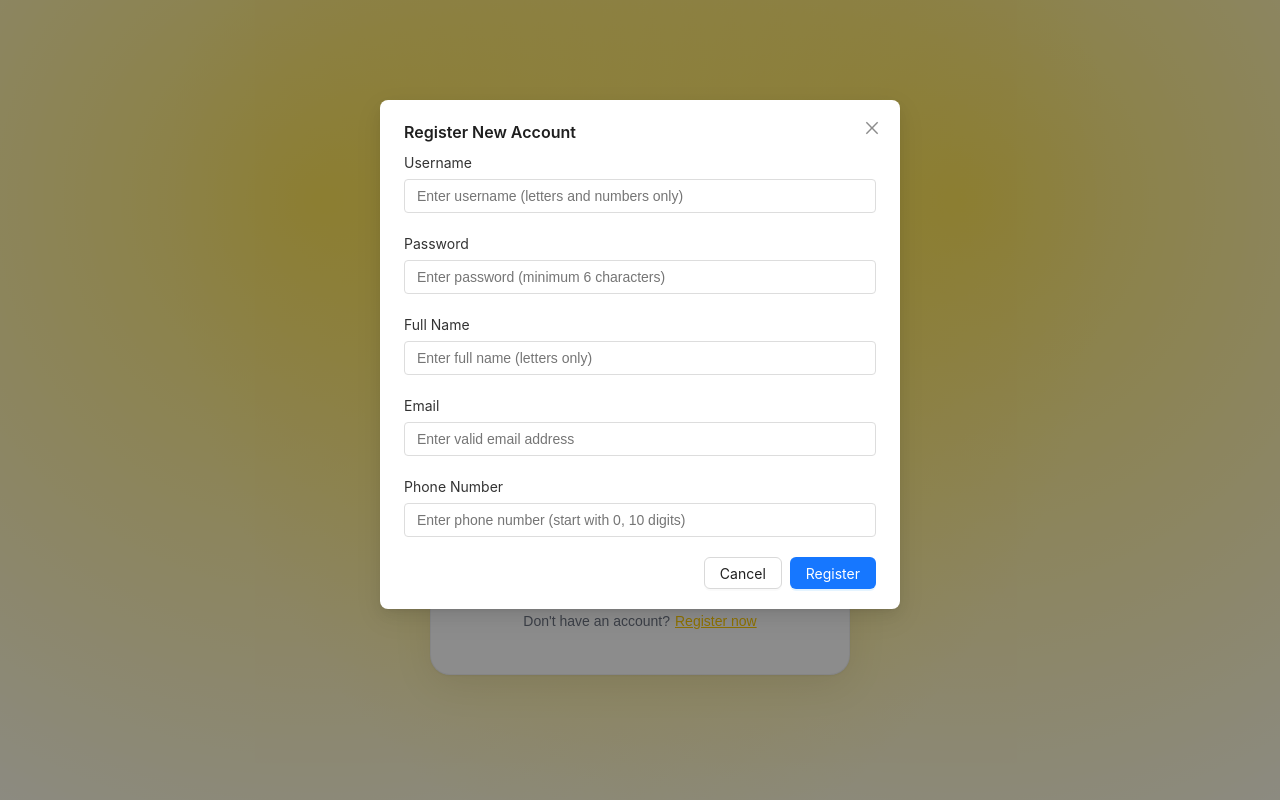
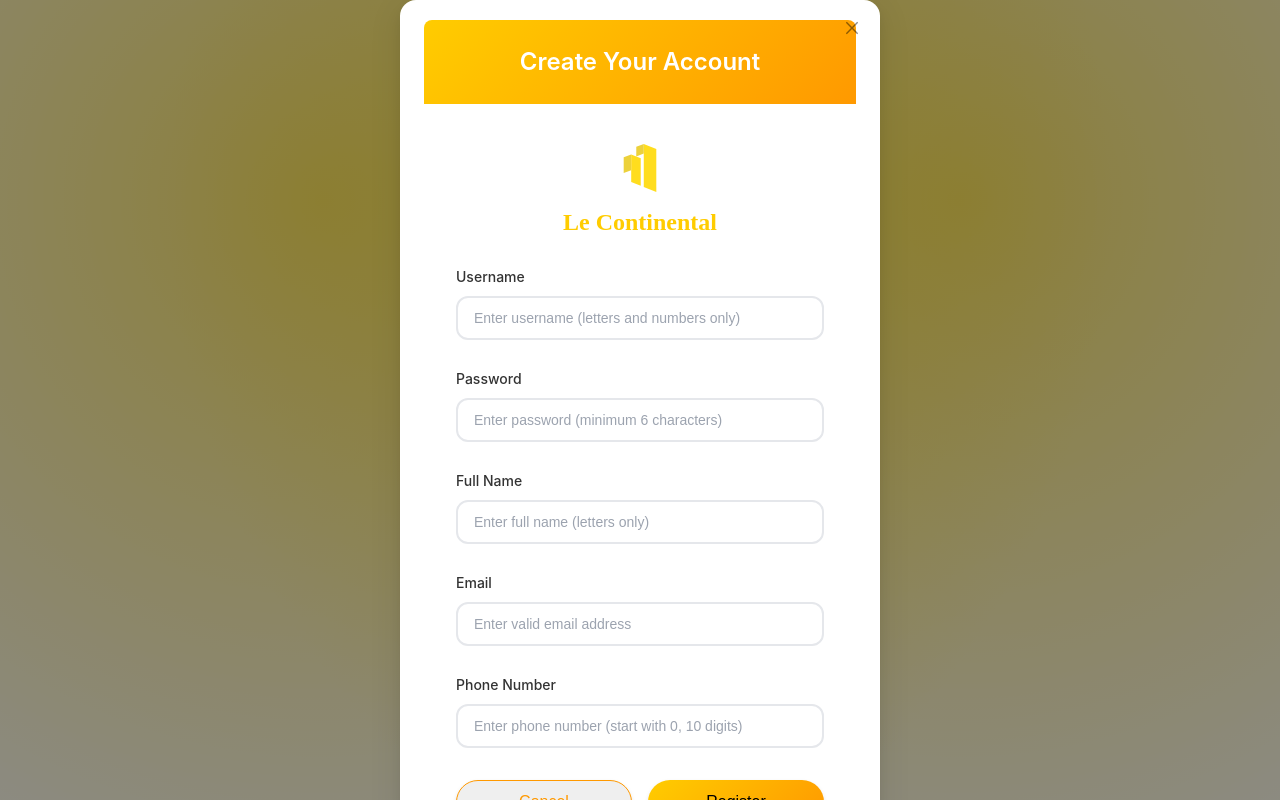
Before and after one commit to Shiengg/SE347-HotelManagement, a React (Create React App) app in the folder hotel-management/: page /login in a window 1280 px wide. Both pictures are taken after a click on the button "Register now". Built offline with nearby package versions, Linux system fonts and the light colour scheme; a web font is replaced by a local one.

Commit message:
Update RegisterModal.jsx

```diff
--- a/hotel-management/src/components/RegisterModal/RegisterModal.jsx
+++ b/hotel-management/src/components/RegisterModal/RegisterModal.jsx
@@ -1,36 +1,214 @@
 import React, { useState } from 'react';
 import styled from 'styled-components';
 import { Modal, message } from 'antd';
+import logo from '../../svg/AppLogo.svg';
+
+const ModalWrapper = styled(Modal)`
+  .ant-modal-content {
+    border-radius: 16px;
+    overflow: hidden;
+
+    @media (max-width: 480px) {
+      margin: 10px;
+      border-radius: 12px;
+    }
+  }
+
+  .ant-modal-header {
+    background: linear-gradient(135deg, #ffcc00, #ff9900);
+    padding: 24px;
+    border-bottom: none;
+
+    @media (max-width: 480px) {
+      padding: 16px;
+    }
+  }
+
+  .ant-modal-title {
+    color: white !important;
+    font-size: 24px !important;
+    text-align: center;
+    margin: 0;
+
+    @media (max-width: 480px) {
+      font-size: 20px !important;
+    }
+  }
+
+  .ant-modal-body {
+    padding: 32px;
+
+    @media (max-width: 480px) {
+      padding: 20px;
+    }
+  }
+
+  .ant-modal-footer {
+    border-top: none;
+    padding: 16px 32px 32px;
+
+    @media (max-width: 480px) {
+      padding: 16px 20px 20px;
+    }
+  }
+
+  .ant-btn {
+    border-radius: 25px;
+    transition: all 0.3s ease;
+    box-shadow: 0 2px 4px rgba(0, 0, 0, 0.1);
+
+    &:active {
+      transform: translateY(1px);
+    }
+  }
+
+  .ant-btn-primary {
+    background: linear-gradient(135deg, #ffcc00, #ff9900);
+    border: none;
+    height: 44px;
+    width: 100%;
+    font-size: 16px;
+    font-weight: 500;
+
+    &:hover {
+      background: linear-gradient(135deg, #ffcc00, #ff6600);
+      transform: translateY(-1px);
+      box-shadow: 0 4px 8px rgba(255, 153, 0, 0.2);
+    }
+
+    @media (max-width: 480px) {
+      height: 40px;
+      font-size: 15px;
+    }
+  }
+
+  .ant-btn-default {
+    border: 1px solid #ff9900;
+    color: #ff9900;
+    height: 44px;
+    width: 100%;
+    font-size: 16px;
+    font-weight: 500;
+
+    &:hover {
+      color: #ff6600;
+      border-color: #ff6600;
+      background: rgba(255, 153, 0, 0.05);
+    }
+
+    @media (max-width: 480px) {
+      height: 40px;
+      font-size: 15px;
+    }
+  }
+`;
+
+const LogoWrapper = styled.div`
+  display: flex;
+  flex-direction: column;
+  align-items: center;
+  margin-bottom: 24px;
+
+  img {
+    width: 48px;
+    height: 48px;
+    margin-bottom: 12px;
+
+    @media (max-width: 480px) {
+      width: 40px;
+      height: 40px;
+      margin-bottom: 8px;
+    }
+  }
+
+  h3 {
+    color: #ffcc00;
+    font-family: 'Times New Roman', serif;
+    font-size: 24px;
+    font-weight: bold;
+    margin: 0;
+
+    @media (max-width: 480px) {
+      font-size: 20px;
+    }
+  }
+`;
 
 const FormGroup = styled.div`
-  margin-bottom: 20px;
+  margin-bottom: 28px;
+  position: relative;
+
+  @media (max-width: 480px) {
+    margin-bottom: 24px;
+  }
 `;
 
 const Label = styled.label`
   display: block;
-  margin-bottom: 5px;
+  margin-bottom: 8px;
   color: #333;
+  font-weight: 500;
+  font-size: 14px;
+
+  @media (max-width: 480px) {
+    font-size: 13px;
+    margin-bottom: 6px;
+  }
 `;
 
 const Input = styled.input`
   width: 100%;
-  padding: 8px 12px;
-  border: 1px solid #ddd;
-  border-radius: 4px;
+  padding: 12px 16px;
+  border: 2px solid ${props => props.error ? '#ff4d4f' : '#e5e7eb'};
+  border-radius: 12px;
   font-size: 14px;
+  transition: all 0.3s ease;
 
   &:focus {
-    border-color: gold;
+    border-color: #ffcc00;
     outline: none;
-    box-shadow: 0 0 0 2px rgba(255, 215, 0, 0.2);
+    box-shadow: 0 0 0 3px rgba(255, 204, 0, 0.1);
+  }
+
+  &::placeholder {
+    color: #9ca3af;
+  }
+
+  &:hover {
+    border-color: #ffcc00;
+  }
+
+  @media (max-width: 480px) {
+    padding: 10px 14px;
+    font-size: 13px;
+    border-radius: 10px;
   }
 `;
 
 const ErrorText = styled.span`
-  color: red;
+  color: #ff4d4f;
   font-size: 12px;
-  margin-top: 5px;
+  margin-top: 4px;
   display: block;
+  position: absolute;
+  bottom: -20px;
+
+  @media (max-width: 480px) {
+    font-size: 11px;
+    bottom: -18px;
+  }
+`;
+
+const ButtonGroup = styled.div`
+  display: grid;
+  grid-template-columns: 1fr 1fr;
+  gap: 16px;
+  margin-top: 32px;
+
+  @media (max-width: 480px) {
+    gap: 12px;
+    margin-top: 24px;
+  }
 `;
 
 const RegisterModal = ({ visible, onCancel }) => {
@@ -164,13 +342,22 @@ const RegisterModal = ({ visible, onCancel }) => {
   };
 
   return (
-    <Modal
-      title="Register New Account"
+    <ModalWrapper
+      title="Create Your Account"
       open={visible}
       onCancel={handleCancel}
-      onOk={handleSubmit}
-      okText="Register"
+      footer={null}
+      width={480}
+      centered
+      maskClosable={false}
+      destroyOnClose={true}
     >
+      <LogoWrapper>
+        <img src={logo} alt="Hotel Logo" />
+        <h3>Le Continental</h3>
+      </LogoWrapper>
+
+      <form onSubmit={(e) => { e.preventDefault(); handleSubmit(); }}>
         <FormGroup>
           <Label>Username</Label>
           <Input
@@ -178,6 +365,7 @@ const RegisterModal = ({ visible, onCancel }) => {
             value={formData.username}
             onChange={handleChange}
             placeholder="Enter username (letters and numbers only)"
+            error={errors.username}
           />
           {errors.username && <ErrorText>{errors.username}</ErrorText>}
         </FormGroup>
@@ -190,6 +378,7 @@ const RegisterModal = ({ visible, onCancel }) => {
             value={formData.password}
             onChange={handleChange}
             placeholder="Enter password (minimum 6 characters)"
+            error={errors.password}
           />
           {errors.password && <ErrorText>{errors.password}</ErrorText>}
         </FormGroup>
@@ -201,6 +390,7 @@ const RegisterModal = ({ visible, onCancel }) => {
             value={formData.fullname}
             onChange={handleChange}
             placeholder="Enter full name (letters only)"
+            error={errors.fullname}
           />
           {errors.fullname && <ErrorText>{errors.fullname}</ErrorText>}
         </FormGroup>
@@ -213,6 +403,7 @@ const RegisterModal = ({ visible, onCancel }) => {
             value={formData.email}
             onChange={handleChange}
             placeholder="Enter valid email address"
+            error={errors.email}
           />
           {errors.email && <ErrorText>{errors.email}</ErrorText>}
         </FormGroup>
@@ -224,10 +415,28 @@ const RegisterModal = ({ visible, onCancel }) => {
             value={formData.phonenumber}
             onChange={handleChange}
             placeholder="Enter phone number (start with 0, 10 digits)"
+            error={errors.phonenumber}
           />
           {errors.phonenumber && <ErrorText>{errors.phonenumber}</ErrorText>}
         </FormGroup>
-    </Modal>
+
+        <ButtonGroup>
+          <button
+            type="button"
+            className="ant-btn ant-btn-default"
+            onClick={handleCancel}
+          >
+            Cancel
+          </button>
+          <button
+            type="submit"
+            className="ant-btn ant-btn-primary"
+          >
+            Register
+          </button>
+        </ButtonGroup>
+      </form>
+    </ModalWrapper>
   );
 };
 
```
Lines whose indentation alone changed are shown as unchanged.
